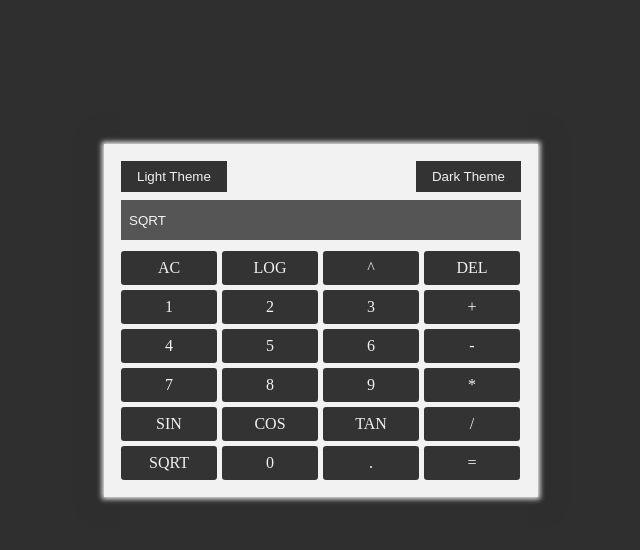
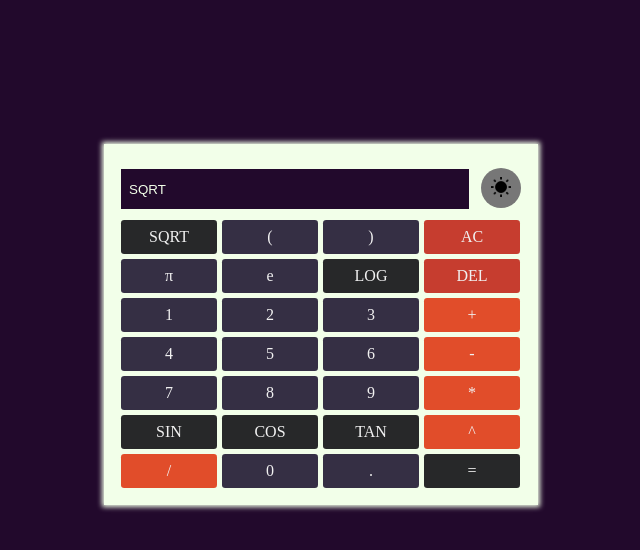
Before and after one commit to Mariamilton2003/Scientific-Calculator, a plain HTML site: page index.html in a window 1280 px wide. Both pictures are taken after a click on the element "SQRT". Shown: the whole page, without its empty margins (319-959 px from the left). Drawn offline with Linux system fonts and the light colour scheme.

Commit message:
Complete Project

```diff
--- a/index.css
+++ b/index.css
@@ -1,3 +1,10 @@
+:root{
+    --clr-bg:#22092C;
+    --cal-clr-bg:#F2FFE9;
+    --clr-shadow:#F2FFE9;
+    --clr-text:#f1f1f1;
+}
+
 /* reset default styles for browser */
 *,*::after,*::before{
     margin: 0;
@@ -7,7 +14,7 @@
 }
 
 body{
-   background: #2f2f2f;
+   background: var(--clr-bg) !important;
    display: grid;
    place-content: center;
    align-items: center;
@@ -17,13 +24,12 @@ body{
 
 .calculator{
     /* background: #2f2f2f; */
-    background: #f2f2f2;
+    background: var(--cal-clr-bg) !important;
     width: 25rem;
     margin-top: 9rem;
     padding: 1rem;
-    border: 1px solid #f1f1f1;
-    box-shadow: 0px 0px 5px 2px #f1f1f1,
-                0px 0px 15px 10px #2f2f2f;
+    border: 1px solid var(--clr-shadow);
+    box-shadow: 0px 0px 5px 2px var(--clr-shadow);
 }
 
 /* theme btn styles */
@@ -36,17 +42,24 @@ body{
 }
 
 .theme-buttons > button{
-    background: #333;
-    color: #f1f1f1;
-    padding:.5rem 1rem;
+    transform: translateY(7px);
+    width: 40px;
+    height: 40px;
+    background: #777;
+    border-radius: 50%;
+}
+
+.theme-buttons > button > img{
+    width: 20px;
+    height: 20px;
 }
 
 /* display styles */
 
 #display{
-    background: #555;
-    color: #f2f2f2;
-    width:calc(100% - 1rem);
+    background: var(--clr-bg);
+    color: var(--cal-clr-bg);
+    width:calc(100% - (3rem + 20px));
     height: 1.5rem;
     margin-top: .5rem;
     padding:.5rem;
@@ -69,12 +82,35 @@ body{
 .btn{
     width:3rem;
     padding:.5rem 1.5rem;
-    background: #333;
-    color: #f1f1f1;
+    background: #352F44;
+    color: var(--clr-text);
     text-align: center;
     border-radius: .2rem;
 }
 
 .btn:hover{
-    background: #555;
+    background: #5C5470;
 }
+
+.btn-fun{
+    background: #272829 !important;
+}
+
+.btn-fun:hover{
+    background: #61677A !important;
+}
+
+.btn-fun-clear{
+    background: #C63D2F !important;
+}
+
+.btn-fun-clear:hover{
+    background: #D80032 !important;
+}
+
+.btn-op{
+    background: #E14D2A!important;
+}
+.btn-op:hover{
+    background: #FD841F !important;
+}
--- a/index.html
+++ b/index.html
@@ -10,46 +10,50 @@
 <body>
     <div class="calculator">
         <div class="theme-buttons">
-            <button class="theme-button" onclick="toggleTheme('light')">Light Theme</button>
-            <button class="theme-button" onclick="toggleTheme('dark')">Dark Theme</button>
+            <input type="text" class="calculator-display" id="display" readonly>
+            <button class="theme-button" onclick="toggleTheme()" value="dark"><img class="img-icon" src="./asset/icons8-sun-24.png" alt="sun-icon"></button>
         </div>
-        <input type="text" class="calculator-display" id="display" readonly>
         <div class="btn-group">
             <div class="btn-row">
-                <div class="btn">AC</div>
-                <div class="btn">LOG</div>
-                <div class="btn">^</div>
-                <div class="btn" onclick="DeleteFn()">DEL</div>
+                <div class="btn btn-fun" value="sqrt">SQRT</div>
+                <div class="btn" value="(">(</div>
+                <div class="btn" value=")">)</div>
+                <div class="btn btn-fun-clear" onclick="clearFn()">AC</div>
+            </div><div class="btn-row">
+                <div class="btn" value="π">π</div>
+                <div class="btn" value="e">e</div>
+                <div class="btn btn-fun" value="log">LOG</div>
+                <div class="btn btn-fun-clear" onclick="DeleteFn()">DEL</div>
             </div>
             <div class="btn-row">
-                <div class="btn">1</div>
-                <div class="btn">2</div>
-                <div class="btn">3</div>
-                <div class="btn">+</div>
+                <div class="btn" value="1">1</div>
+                <div class="btn" value="2">2</div>
+                <div class="btn" value="3">3</div>
+                <div class="btn btn-op" value="+">+</div>
             </div>
             <div class="btn-row">
-                <div class="btn">4</div>
-                <div class="btn">5</div>
-                <div class="btn">6</div>
-                <div class="btn">-</div>
+                <div class="btn" value="4">4</div>
+                <div class="btn" value="5">5</div>
+                <div class="btn" value="6">6</div>
+                <div class="btn btn-op" value="-">-</div>
             </div>
             <div class="btn-row">
-                <div class="btn">7</div>
-                <div class="btn">8</div>
-                <div class="btn">9</div>
-                <div class="btn">*</div>
+                <div class="btn" value="7">7</div>
+                <div class="btn" value="8">8</div>
+                <div class="btn" value="9">9</div>
+                <div class="btn btn-op" value="*">*</div>
             </div>
             <div class="btn-row">
-                <div class="btn">SIN</div>
-                <div class="btn">COS</div>
-                <div class="btn">TAN</div>
-                <div class="btn">/</div>
+                <div class="btn btn-fun" value="sin">SIN</div>
+                <div class="btn btn-fun" value="cos">COS</div>
+                <div class="btn btn-fun" value="tan">TAN</div>
+                <div class="btn btn-op" value="^">^</div>
             </div>
             <div class="btn-row">
-                <div class="btn">SQRT</div>
-                <div class="btn">0</div>
-                <div class="btn">.</div>
-                <div class="btn" onclick="evaluateFn()">=</div>
+                <div class="btn btn-op" value="/">/</div>
+                <div class="btn" value="0">0</div>
+                <div class="btn" value=".">.</div>
+                <div class="btn btn-fun" onclick="evaluateFn()">=</div>
             </div>
         </div>
     </div>
--- a/index.js
+++ b/index.js
@@ -1,13 +1,33 @@
+const toggleTheme = () =>{
+    const themeImg = document.querySelector(".img-icon");
+    const themeBtn = document.querySelector(".theme-button");
+    themeBtn.value = themeBtn.value == "dark" ? "light" :"dark";
+    console.log(themeBtn.value);
+    themeImg.src = themeBtn.value == "dark"?"./asset/icons8-sun-24.png":"./asset/icons8-crescent-moon-16.png";
+    console.log(themeImg.src);
+    if(themeBtn.value == "light"){
+        document.querySelector(':root').style.setProperty("--clr-bg","#F6FDC3");
+        document.querySelector(':root').style.setProperty("--cal-clr-bg","#1F1717");
+        document.querySelector(':root').style.setProperty("--clr-shadow","#252525");
+    }
+    if(themeBtn.value == "dark"){
+        document.querySelector(':root').style.setProperty("--clr-bg","#22092C");
+        document.querySelector(':root').style.setProperty("--cal-clr-bg","#F2FFE9");
+        document.querySelector(':root').style.setProperty("--clr-shadow","#F2FFE9");
+
+    }
+}
+
 const disp = document.querySelector(".calculator-display");
 const btns = document.querySelectorAll(".btn");
 
-var expression ;
+var expression ="";
 
 btns.forEach((btn,i)=>{
     btn.addEventListener("click",()=>{
-        if(btn.textContent === "DEL" || btn.textContent === "=") return
+        if(btn.textContent === "DEL" || btn.textContent === "=" || btn.textContent === "AC") return
         disp.value += btn.textContent;
-        expression += btn.value;
+        expression += btn.getAttribute("value").toLocaleLowerCase();
         console.log(expression);
     });
 });
@@ -15,14 +35,48 @@ btns.forEach((btn,i)=>{
 const DeleteFn = () => {
     console.log("delting...");
     disp.value = (disp.value).toString().slice(0,-1);
+    expression = expression.toString().slice(0,-1);
+}
+
+const clearFn = () => {
+    disp.value = "";
+    expression = "";
 }
 
 const evaluateFn = () => {
-    const sinTest = /\b(?:sin)([\s+][?=[0-9]{1,5})/gm;
-    expression = "sin 90".replace(/\b(?:sin)([\s+][?=[0-9]{1,5})/gm,(match,n1,n2)=>{
-        console.log(match);
-        console.log(n1);
-        console.log(n2);
-    })
-    disp.value = eval(disp.value)
+    const regexExpression =/\b(sin|cos|tan|sqrt|log)(\(\d+\))|(sin|cos|tan|sqrt|log)(?:\s*)(\d+)|(\d+)(\^)(\d+)|(π)|(e)(\d+)|()\b/gm;
+    expression = expression.toString().replace(regexExpression, (match, fun1, n1, fun2, n2, n3, fun3, n4, fun4,fun5,n5) => {
+        console.log(match + " " + fun1 + " " + n1 + " " + fun2 + " " + n2 + " " + fun3 + " " + n3+ fun4 + " " + n4+ fun5 + " " + n5);
+        const fun=fun1 || fun2 || fun3 || fun4 ||fun5;
+        const angle= n1 || n2;
+        console.log(fun);
+        if (fun) {
+            switch (fun) {
+                case "sin":
+                    return `Math.sin(${angle})`;
+                case "cos":
+                    return `Math.cos(${angle})`;
+                case "tan":
+                    return `Math.tan(${angle})`;
+                case "sqrt":
+                    return `Math.sqrt(${angle})`;
+                case "log":
+                    return `Math.log10(${angle})`;
+                case "^":
+                    return `Math.pow(${n3},${n4})`;
+                case "π":
+                    return `Math.PI`;
+                case "e":
+                    return `Math.exp(${n5})`
+                default:
+                    return match;
+            }
+        }
+        return match;
+    });
+    try {
+        disp.value = eval(expression);
+    } catch (error) {
+        console.error("Error evaluating expression:", error);
+    }
 }
```
Also changed, not shown: asset/icons8-crescent-moon-16.png (added), asset/icons8-sun-24.png (added).
